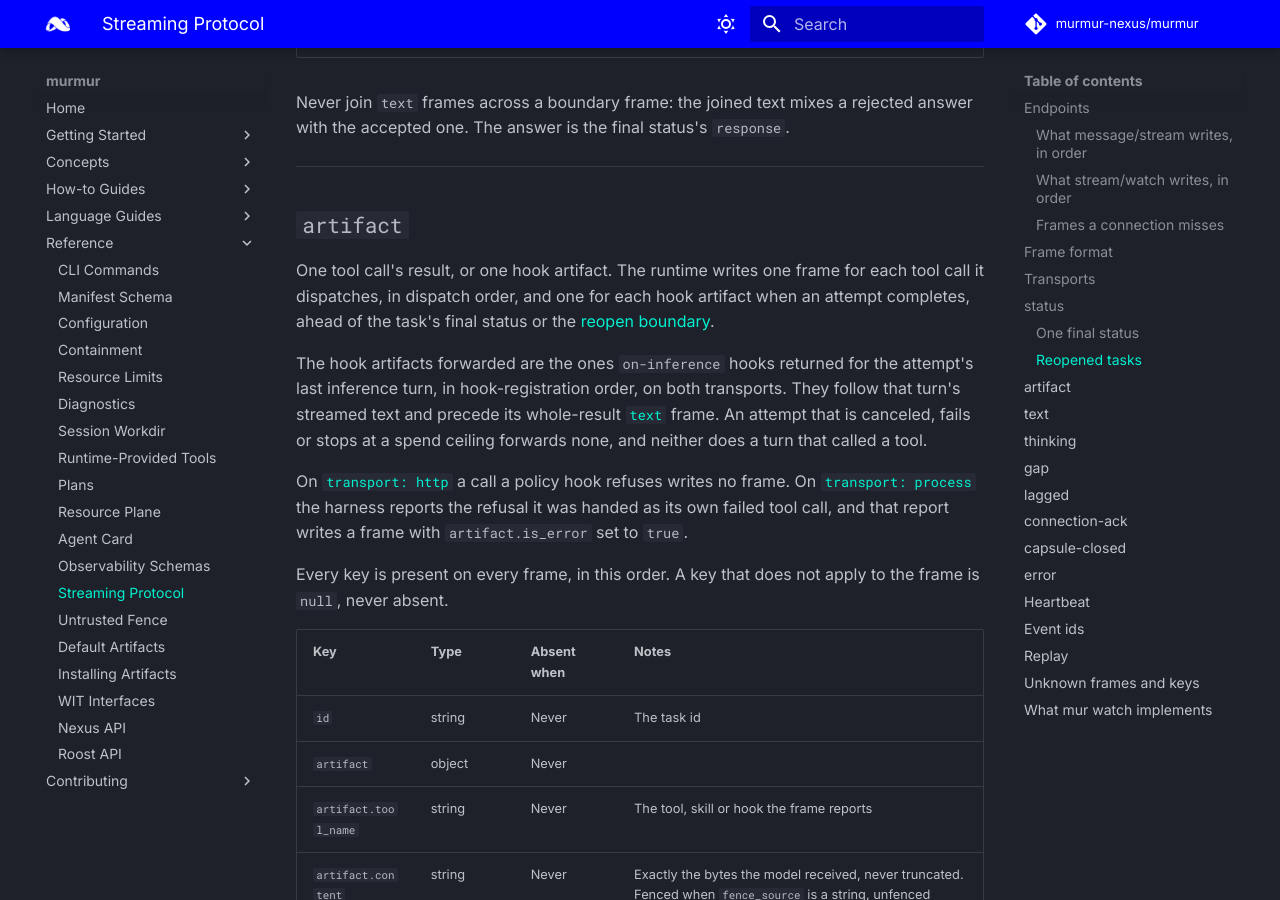
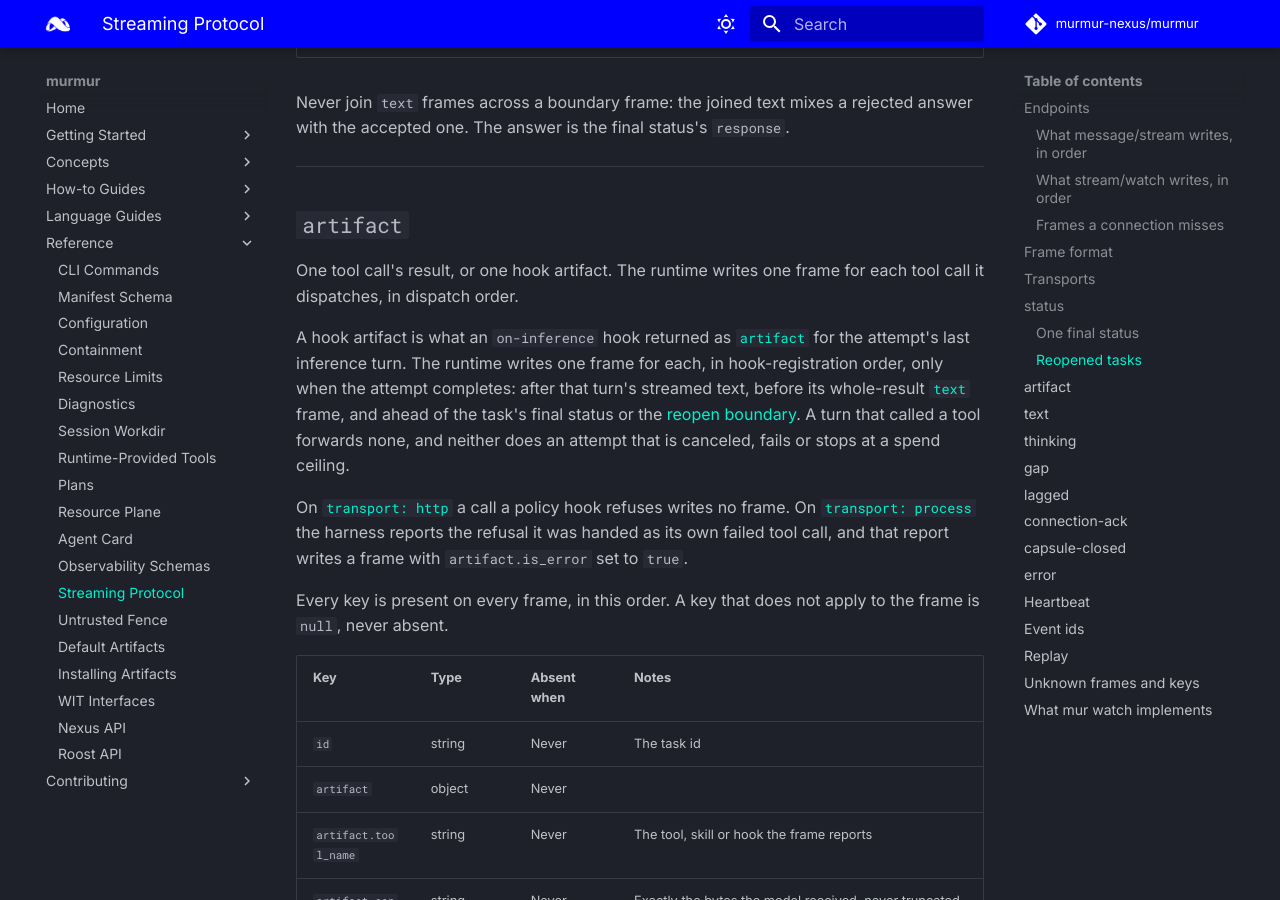
Before and after one commit to murmur-nexus/murmur, an MkDocs documentation site: the page built from docs/content/reference/streaming-protocol.md, in a window 1280 px wide and 900 px high, scrolled down 7918 px. Built offline with MkDocs 1.6.1 and Material for MkDocs 9.7.7, drawn with Linux system fonts in a browser that asks for light colours; comment, search, counter and statistics services are not loaded.

```diff
--- a/docs/content/reference/streaming-protocol.md
+++ b/docs/content/reference/streaming-protocol.md
@@ -253,13 +253,15 @@ accepted one. The answer is the final status's `response`.
 ## `artifact` { #event-artifact }
 
 One tool call's result, or one hook artifact. The runtime writes one frame for each tool call it
-dispatches, in dispatch order, and one for each hook artifact when an attempt completes, ahead of
-the task's final status or the [reopen boundary](#reopened-tasks).
+dispatches, in dispatch order.
 
-The hook artifacts forwarded are the ones `on-inference` hooks returned for the attempt's last
-inference turn, in hook-registration order, on both transports. They follow that turn's streamed
-text and precede its whole-result [`text`](#event-text) frame. An attempt that is canceled, fails or
-stops at a spend ceiling forwards none, and neither does a turn that called a tool.
+A hook artifact is what an `on-inference` hook returned as
+[`artifact`](wit-interfaces.md#what-each-handler-can-commit) for the attempt's last inference
+turn. The runtime writes one frame for each, in hook-registration order, only when the attempt
+completes: after that turn's streamed text, before its whole-result [`text`](#event-text) frame,
+and ahead of the task's final status or the [reopen boundary](#reopened-tasks). A turn that called
+a tool forwards none, and neither does an attempt that is canceled, fails or stops at a spend
+ceiling.
 
 On [`transport: http`](manifest.md#transport-http) a call a policy hook refuses writes
 no frame. On [`transport: process`](manifest.md#transport-process) the harness reports the
```
Also changed, not shown: 2 other files.
